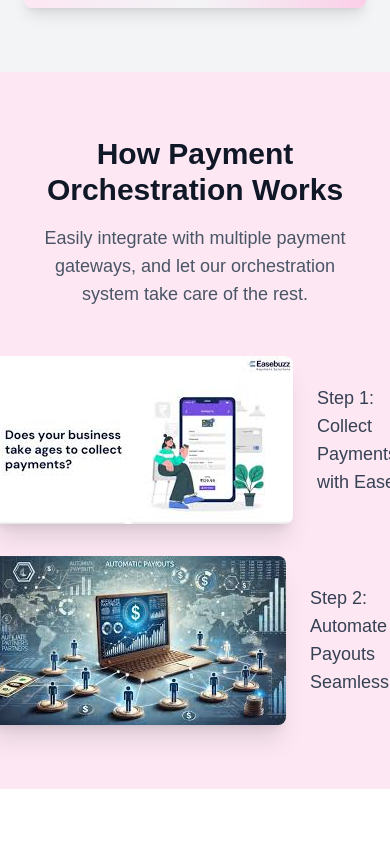
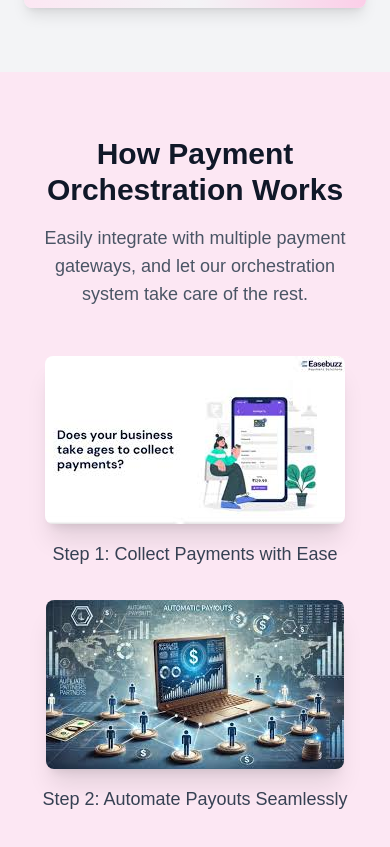
Before and after one commit to VipulVerma77/Mailer, a React (Vite) app: page /payment in a window 390 px wide. Shown: the part 2111-2958 px from the top of the page. Before the commit the page ends 2900 px from the top, so only its background shows below. Built offline with nearby package versions, Linux system fonts and the light colour scheme.

Commit message:
responsive

```diff
--- a/src/pages/PaymentOrch.jsx
+++ b/src/pages/PaymentOrch.jsx
@@ -81,24 +81,28 @@
         </div>
 
         {/* Animated Timeline or Image Sequence */}
-        <div className="flex flex-col md:flex-row justify-center gap-8 ">
-          <div className="flex justify-center items-center space-x-6">
+     <div className="flex flex-col md:flex-row justify-center gap-8">
+  {/* Step 1 */}
+  <div className="flex flex-col items-center md:flex-row md:items-center space-y-4 md:space-y-0 md:space-x-6 text-center md:text-left">
     <img
-              src={ease} // Replace with your image
+      src={ease}
       alt="Step 1"
       className="rounded-lg shadow-xl max-w-xs transform hover:scale-105 transition-all duration-500"
     />
     <p className="text-gray-700 text-lg">Step 1: Collect Payments with Ease</p>
   </div>
-          <div className="flex justify-center items-center space-x-6">
+
+  {/* Step 2 */}
+  <div className="flex flex-col items-center md:flex-row md:items-center space-y-4 md:space-y-0 md:space-x-6 text-center md:text-left">
     <img
-              src={auto}// Replace with your image
+      src={auto}
       alt="Step 2"
       className="rounded-lg shadow-xl max-w-xs transform hover:scale-105 transition-all duration-500"
     />
     <p className="text-gray-700 text-lg">Step 2: Automate Payouts Seamlessly</p>
   </div>
 </div>
+
       </section>
     </div>
   )
```
Lines whose indentation alone changed are shown as unchanged.
